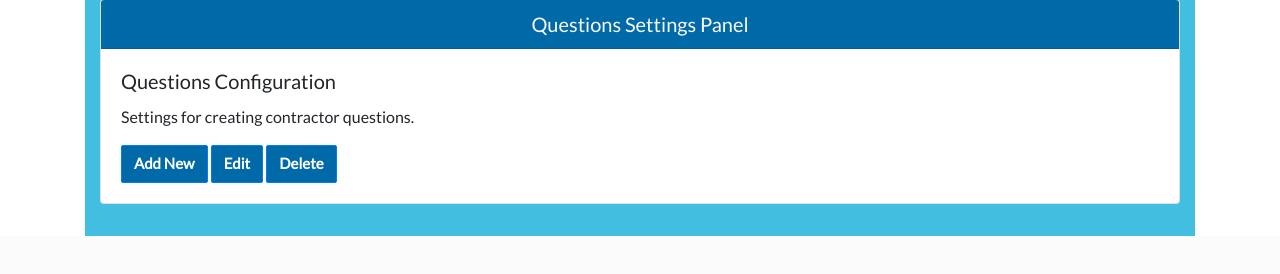
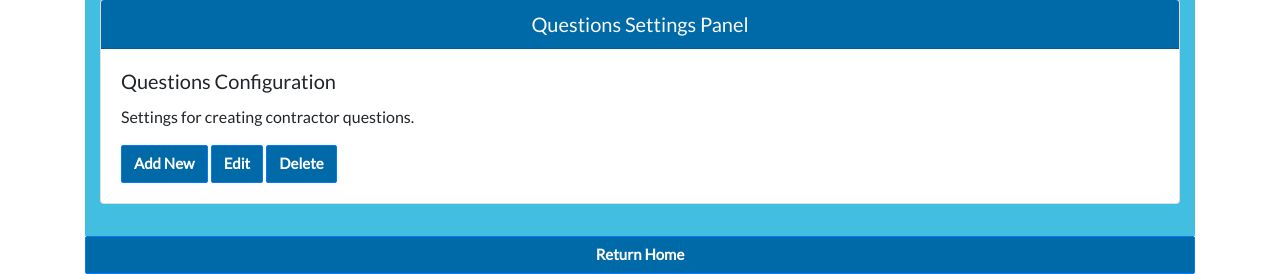
Before and after one commit to tdignan87/traceVMS, a Flask app: page /admin_panel in a window 1280 px wide. Shown: the part 587-861 px from the top of the page. Before the commit the page ends 823 px from the top, so only its background shows below. Run offline with Flask 2, Linux system fonts and the light colour scheme; some libraries are stand-ins or nearby versions.

Commit message:
added return button to bottom of page

```diff
--- a/templates/admin.html
+++ b/templates/admin.html
@@ -50,6 +50,7 @@
 
 
     </section>
+    <a href="{{ url_for('home')}}" class="btn btn-primary btn-block">Return Home</a>
 </body>
 
 {% endblock %}
```
